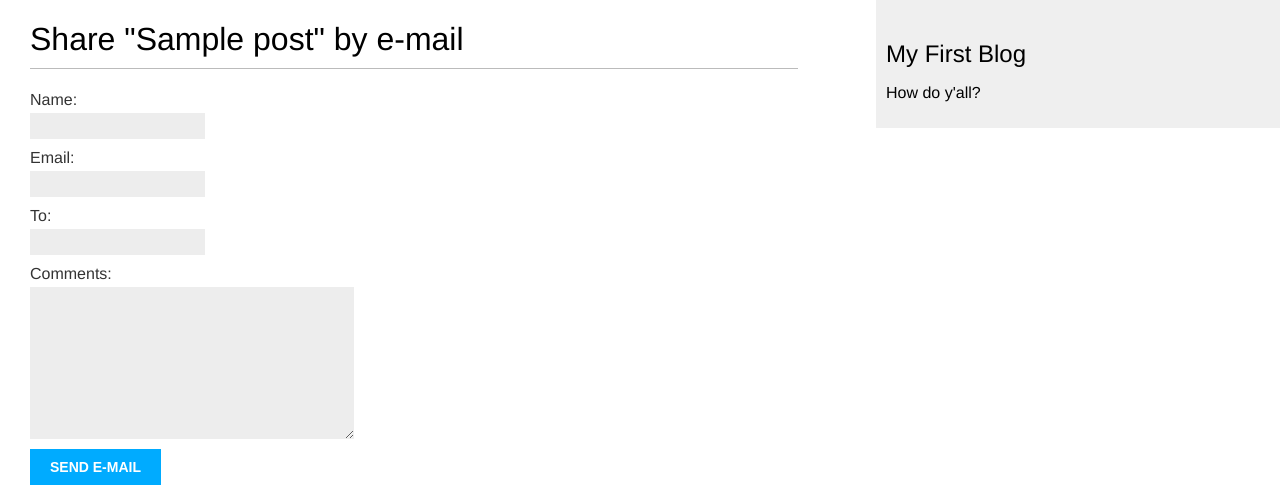
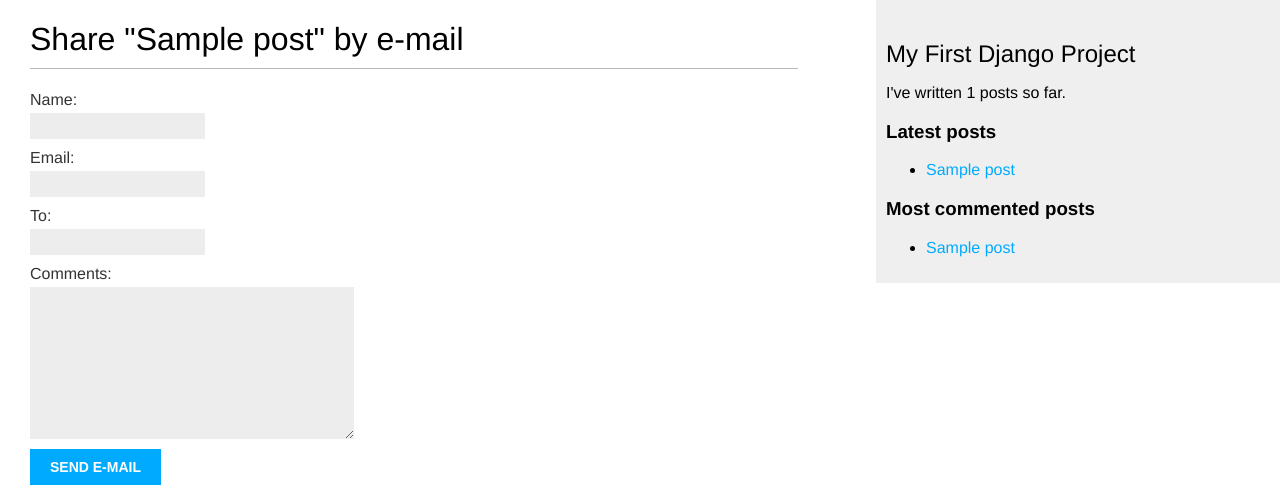
Before and after one commit to nickAnhel/Django-Blog, a Django app: page /blog/1/share/ in a window 1280 px wide. Shown: the top 497 px of the page. Run offline with Django 4.2, Linux system fonts and the light colour scheme; tables that the repository leaves empty hold one stand-in row (values such as "Sample post").

Commit message:
Ch.3 Add template tags and filters

```diff
--- a/blog/myblog/templates/myblog/base.html
+++ b/blog/myblog/templates/myblog/base.html
@@ -1,4 +1,6 @@
+{% load blog_tags %}
 {% load static %}
+
 <!DOCTYPE html>
 <html>
     <head>
@@ -11,8 +13,25 @@
             {% endblock %}
         </div>
         <div id="sidebar">
-            <h2>My First Blog</h2>
-            <p>How do y'all?</p>
+            <h2>My First Django Project</h2>
+            <p>
+                I've written {% total_posts %} posts so far.
+            </p>
+
+            <h3>Latest posts</h3>
+            {% show_latest_posts 3 %}
+
+            <h3>Most commented posts</h3>
+            {% show_most_commented_posts 3 as most_commented_posts %}
+            <ul>
+                {% for post in most_commented_posts %}
+                    <li>
+                        <a href="{{ post.get_absolute_url }}">
+                            {{ post.title }}
+                        </a>
+                    </li>
+                {% endfor %}
+            </ul>
         </div>
     </body>
 </html>
--- /dev/null
+++ b/blog/myblog/templates/myblog/post/latest_posts.html
@@ -0,0 +1,9 @@
+<ul>
+    {% for post in latest_posts %}
+        <li>
+            <a href="{{ post.get_absolute_url }}">
+                {{ post.title }}
+            </a>
+        </li>
+    {% endfor %}
+</ul>
--- a/blog/myblog/templates/myblog/post/list.html
+++ b/blog/myblog/templates/myblog/post/list.html
@@ -1,4 +1,5 @@
 {% extends 'myblog/base.html' %}
+{% load blog_tags %}
 
 {% block title %}My Blog{% endblock %}
 
@@ -29,7 +30,7 @@
         <p class="date">
             Published {{ post.publish }} by {{ post.author.first_name }} {{ post.author.last_name }}
         </p>
-        {{ post.body|truncatewords:30|linebreaks }}
+        {{ post.body|markdown|truncatewords_html:30 }}
     {% endfor %}
     {% include "../pagination.html" with page=posts %}
 {% endblock %}
--- /dev/null
+++ b/blog/myblog/templatetags/blog_tags.py
@@ -0,0 +1,31 @@
+from django import template
+from django.db.models import Count
+from django.utils.safestring import mark_safe
+import markdown
+from ..models import Post
+
+
+register = template.Library()
+
+
+@register.simple_tag  # (name="any_tag_name")
+def total_posts() -> int:
+    return Post.published.count()
+
+
+@register.inclusion_tag("myblog/post/latest_posts.html")
+def show_latest_posts(count=5):
+    latest_posts = Post.published.order_by("-publish")[:count]
+    return {"latest_posts": latest_posts}
+
+
+@register.simple_tag
+def show_most_commented_posts(count=5):
+    return Post.published.annotate(total_comments=Count("comments")).order_by(
+        "-total_comments"
+    )[:count]
+
+
+@register.filter(name="markdown")
+def markdown_format(text: str):
+    return mark_safe(markdown.markdown(text))
```
Also changed, not shown: blog/myblog/templates/myblog/post/detail.html (+9 -7 lines), blog/myblog/templatetags/__init__.py (added).
